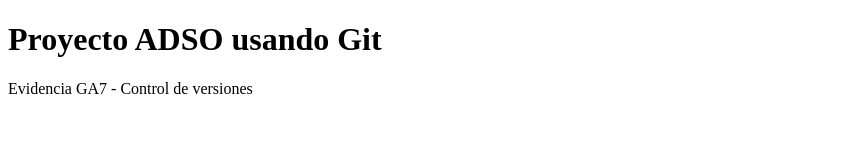
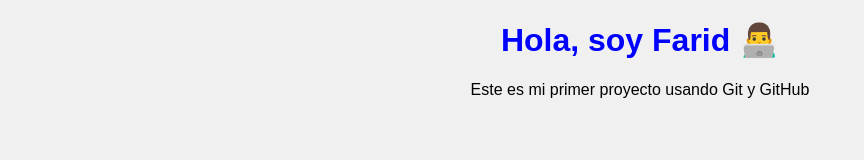
Before and after one commit to FaridAlejandro/proyecto-git-adso, a plain HTML site: page index.html in a window 1280 px wide. Shown: the whole page, without its empty margins (0-864 px from the left). Drawn offline with Linux system fonts and the light colour scheme.

Commit message:
Primer commit del proyecto

```diff
--- /dev/null
+++ b/estilos.css
@@ -0,0 +1,9 @@
+body {
+    background-color: #f0f0f0;
+    text-align: center;
+    font-family: Arial;
+}
+
+h1 {
+    color: blue;
+}
--- a/index.html
+++ b/index.html
@@ -1,13 +1,12 @@
 <!DOCTYPE html>
-<html>
+<html lang="es">
 <head>
-<title>Proyecto Git ADSO</title>
+    <meta charset="UTF-8">
+    <title>Mi primer proyecto con Git</title>
+    <link rel="stylesheet" href="estilos.css">
 </head>
-
 <body>
-
-<h1>Proyecto ADSO usando Git</h1>
-<p>Evidencia GA7 - Control de versiones</p>
-
+    <h1>Hola, soy Farid 👨‍💻</h1>
+    <p>Este es mi primer proyecto usando Git y GitHub</p>
 </body>
 </html>
```
